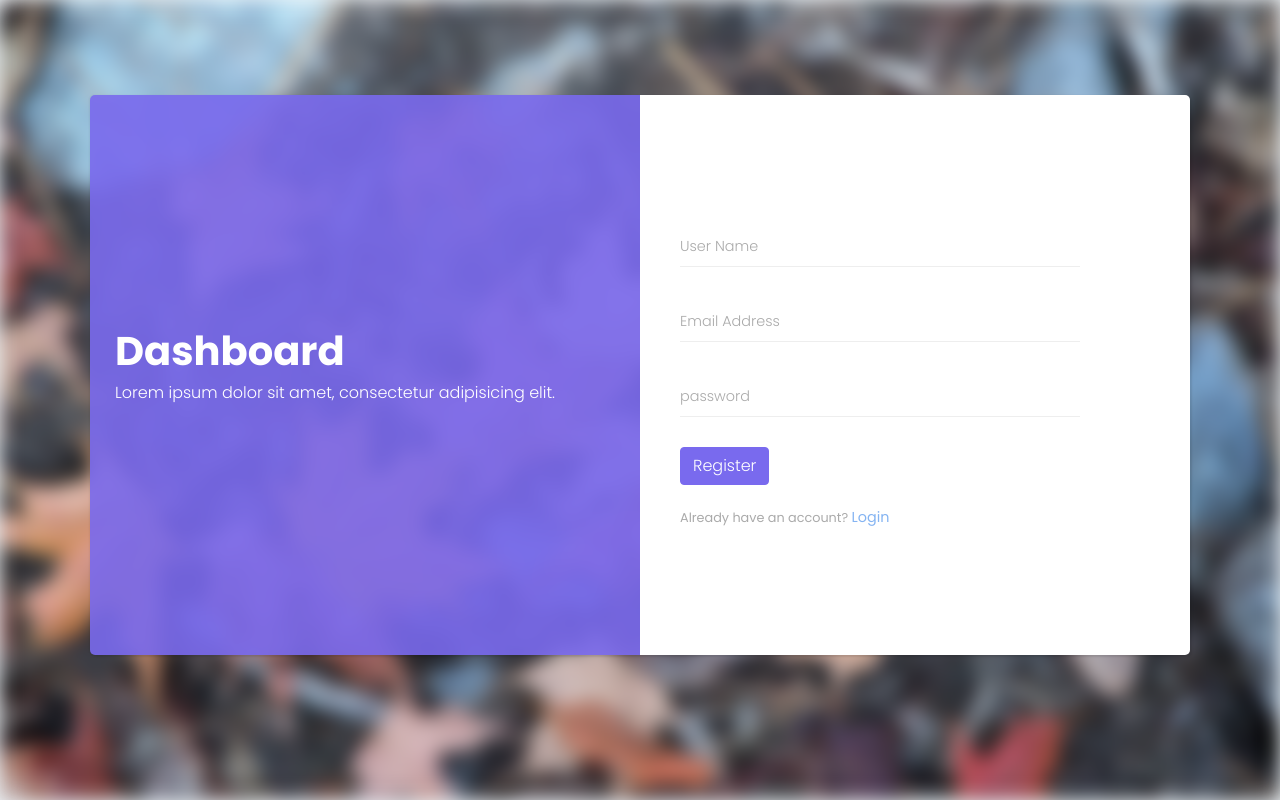
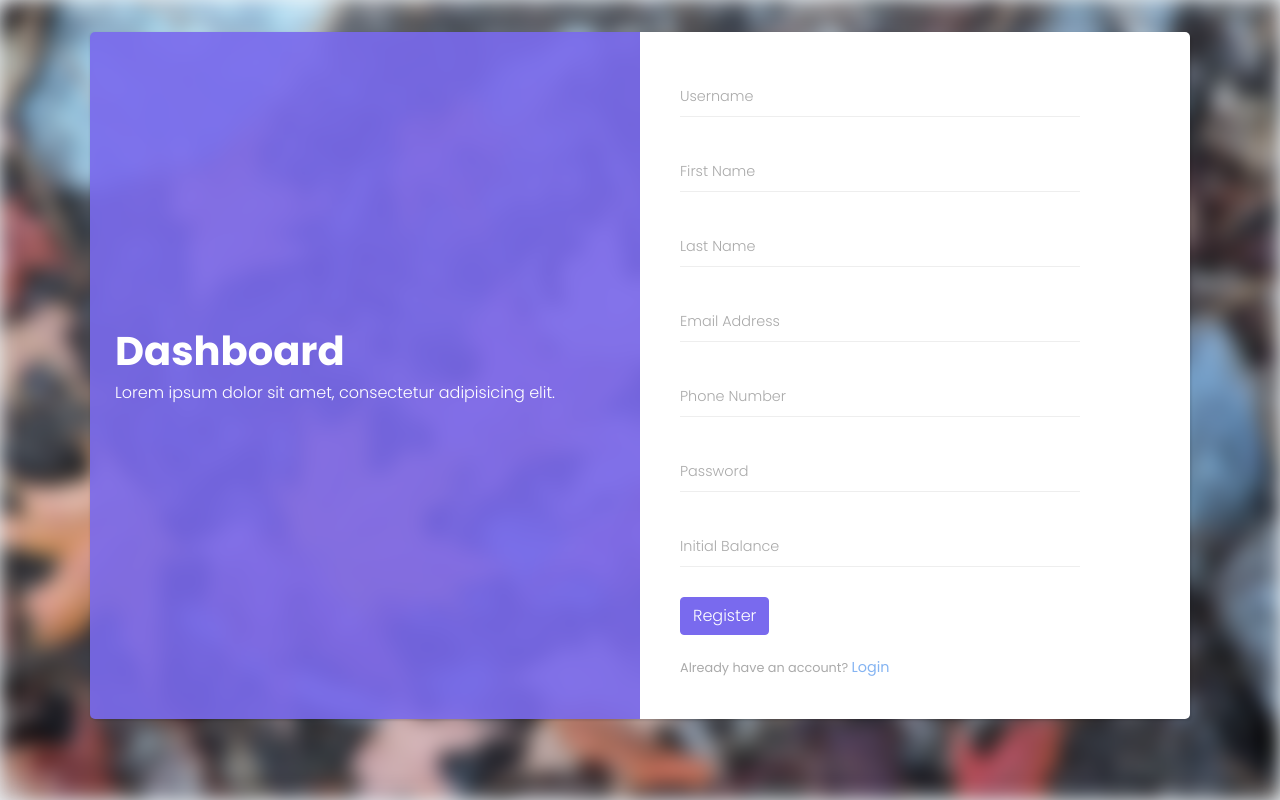
Before and after one commit to anotsodev/accounting-system, a Flask app: page /register in a window 1280 px wide. Run offline with Flask 2, Linux system fonts and the light colour scheme; some libraries are stand-ins or nearby versions.

Commit message:
partially working register feature - will insert to database if valid request

```diff
--- a/main.py
+++ b/main.py
@@ -16,20 +16,19 @@ def index():
 @app.route('/register',methods=['POST','GET'])
 def register():
 
-    if request.method == 'POST':
-        url = api_url+"users"
-
-        payload = "{\r\n  \"username\": \"kyle_halog\",\r\n  \"firstName\": \"Albert\",\r\n  \"lastName\": \"Einstein\",\r\n  \"email\": \"albert_einstein@mail.com\",\r\n  \"balance\": 5.99,\r\n  \"phone\": \"021234567\",\r\n  \"password\": \"N0virus?1019\"\r\n}"
-        headers = {
-            'accept': "application/json",
-            'content-type': "application/json",
-            'cache-control': "no-cache",
-            'postman-token': "b594c2a5-e179-cf54-5f7d-aebfdb28445e"
-        }
-
-        response = requests.request("POST", url, data=payload, headers=headers)
-
-        print(response.text)
+    # if request.method == 'POST':
+    #     url = api_url+"users"
+    #
+    #     payload = "{\r\n  \"username\": \"kyle_halog\",\r\n  \"firstName\": \"Albert\",\r\n  \"lastName\": \"Einstein\",\r\n  \"email\": \"albert_einstein@mail.com\",\r\n  \"balance\": 5.99,\r\n  \"phone\": \"021234567\",\r\n  \"password\": \"N0virus?1019\"\r\n}"
+    #     headers = {
+    #         'accept': "application/json",
+    #         'content-type': "application/json",
+    #         'cache-control': "no-cache"
+    #     }
+    #
+    #     response = requests.request("POST", url, data=payload, headers=headers)
+    #
+    #     print(response.text)
     return render_template('register.html')
 
 @app.route('/dashboard')
--- a/rest_api.py
+++ b/rest_api.py
@@ -1,12 +1,14 @@
 from flask import Flask, request, make_response, json
 from passlib.hash import sha256_crypt
 from flask_pymongo import PyMongo
+from flask_cors import CORS
 import jwt
 import datetime
 import base64
 import re
 
 app = Flask(__name__)
+CORS(app)
 
 app.config['MONGO_DBNAME'] = 'accounting-system'
 app.config['SECRET'] = 'secret' # change this
--- /dev/null
+++ b/static/js/app.js
@@ -0,0 +1,51 @@
+$( document ).ready(function() {
+
+    $( "#register" ).click(function() {
+      var url = "http://10.5.92.201:5000"
+
+      var data = JSON.stringify($('form').serializeObject())
+
+      console.log(data)
+
+      var settings = {
+            "async": true,
+            "crossDomain": true,
+            "url": url+"/users",
+            "method": "POST",
+            "headers": {
+              "accept": "application/json",
+              "content-type": "application/json",
+              "cache-control": "no-cache",
+            },
+            "dataType": "json",
+            "data": data,
+            success: function (data) {
+                window.location.href = '/login';
+            },
+            error: function (request, message, error) {
+              console.log(message)
+            }
+          }
+            $.ajax(settings);
+    });
+
+});
+
+
+
+$.fn.serializeObject = function()
+{
+    var o = {};
+    var a = this.serializeArray();
+    $.each(a, function() {
+        if (o[this.name] !== undefined) {
+            if (!o[this.name].push) {
+                o[this.name] = [o[this.name]];
+            }
+            o[this.name].push(this.value || '');
+        } else {
+            o[this.name] = this.value || '';
+        }
+    });
+    return o;
+};
--- a/templates/register.html
+++ b/templates/register.html
@@ -10,7 +10,7 @@
     <!-- Bootstrap CSS-->
     <link rel="stylesheet" href="{{ url_for('static', filename='vendor/bootstrap/css/bootstrap.min.css') }}">
     <!-- Fontastic Custom icon font-->
-    <link rel="stylesheet" href="{{ url_for('static', filename='vendor/css/fontastic.cs') }}">
+    <link rel="stylesheet" href="{{ url_for('static', filename='css/fontastic.css') }}">
     <!-- Font Awesome CSS-->
     <link rel="stylesheet" href="{{ url_for('static', filename='vendor/font-awesome/css/font-awesome.min.css') }}">
     <!-- Google fonts - Poppins -->
@@ -24,6 +24,8 @@
     <!-- Tweaks for older IEs--><!--[if lt IE 9]>
         <script src="https://oss.maxcdn.com/html5shiv/3.7.3/html5shiv.min.js"></script>
         <script src="https://oss.maxcdn.com/respond/1.4.2/respond.min.js"></script><![endif]-->
+    <script src="https://code.jquery.com/jquery-3.2.1.min.js"></script>
+    <script src="{{ url_for('static', filename='js/app.js') }}"></script>
   </head>
   <body>
     <div class="page login-page">
@@ -48,27 +50,44 @@
                   <form id="register-form">
                     <div class="form-group">
                       <input id="register-username" type="text" name="username" required class="input-material">
-                      <label for="register-username" class="label-material">User Name</label>
+                      <label for="register-username" class="label-material">Username</label>
+                    </div>
+                    <div class="form-group">
+                      <input id="register-firstName" type="text" name="firstName" required class="input-material">
+                      <label for="register-firstName" class="label-material">First Name</label>
+                    </div>
+                    <div class="form-group">
+                      <input id="register-lastName" type="text" name="lastName" required class="input-material">
+                      <label for="register-lastName" class="label-material">Last Name</label>
                     </div>
                     <div class="form-group">
                       <input id="register-email" type="email" name="email" required class="input-material">
-                      <label for="register-email" class="label-material">Email Address      </label>
+                      <label for="register-email" class="label-material">Email Address</label>
+                    </div>
+                    <div class="form-group">
+                      <input id="register-phone" type="text" name="phone" required class="input-material">
+                      <label for="register-phone" class="label-material">Phone Number</label>
                     </div>
                     <div class="form-group">
                       <input id="register-password" type="password" name="password" required class="input-material">
-                      <label for="register-password" class="label-material">password        </label>
+                      <label for="register-password" class="label-material">Password</label>
                     </div>
-                    <input id="register" type="submit" value="Register" class="btn btn-primary">
+                    <div class="form-group">
+                      <input id="register-balance" type="number" name="balance" required class="input-material">
+                      <label for="register-balance" class="label-material">Initial Balance</label>
+                    </div>
+                    <!-- <input id="register" type="submit" value="Register" class="btn btn-primary"> -->
+                    <button id="register" type="button" class="btn btn-primary">Register</button>
                   </form><small>Already have an account? </small><a href="/login" class="signup">Login</a>
                 </div>
               </div>
+              <div id="output"></div>
             </div>
           </div>
         </div>
       </div>
     </div>
     <!-- Javascript files-->
-    <script src="https://code.jquery.com/jquery-3.2.1.min.js"></script>
     <script src="{{ url_for('static', filename='vendor/popper.js/umd/popper.min.js') }}"> </script>
     <script src="{{ url_for('static', filename='vendor/bootstrap/js/bootstrap.min.js') }}"></script>
     <script src="{{ url_for('static', filename='vendor/jquery.cookie/jquery.cookie.js') }}"> </script>
```
